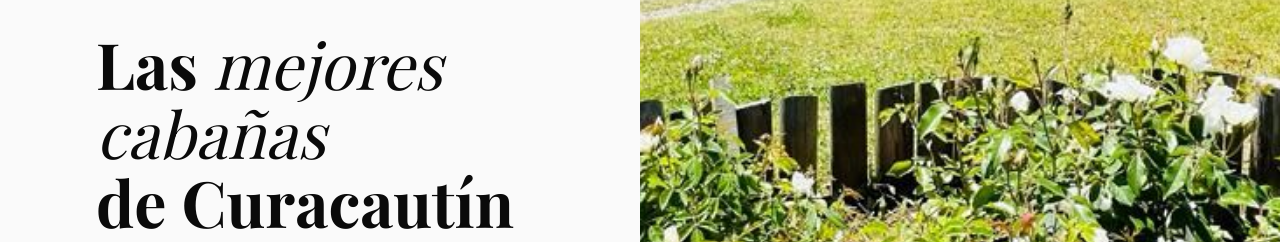
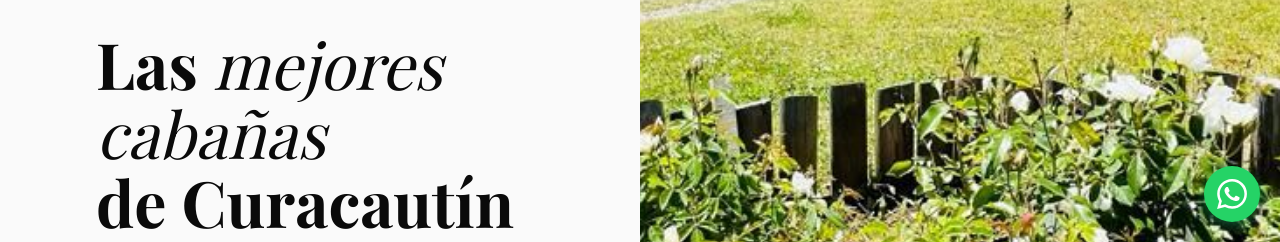
Before and after one commit to kkrloszzz/Cabanas_KM8, a plain HTML site: page Cabañas/vistas/KM8.html in a window 1280 px wide. Shown: the part 558-800 px from the top of the page. Drawn offline with nearby package versions, Linux system fonts and the light colour scheme; a web font is replaced by a local one.

Commit message:
button WhatsApp

```diff
--- a/Cabañas/css/style.css
+++ b/Cabañas/css/style.css
@@ -774,3 +774,25 @@
     border-radius: 6px;
   }
 }
+
+/* Botón flotante de WhatsApp */
+.whatsapp-btn {
+  position: fixed;
+  bottom: 20px;
+  right: 20px;
+  z-index: 9999;
+  display: flex;
+  align-items: center;
+  justify-content: center;
+  width: 56px;
+  height: 56px;
+  background: #25D366;
+  border-radius: 50%;
+  box-shadow: 0 4px 12px rgba(37, 211, 102, 0.4);
+  text-decoration: none;
+  transition: transform 0.2s;
+}
+
+.whatsapp-btn:hover {
+  transform: scale(1.1);
+}
--- a/Cabañas/vistas/KM8.html
+++ b/Cabañas/vistas/KM8.html
@@ -267,7 +267,6 @@
   <div class="social-links">
     <a href="https://www.instagram.com/cabanas_km8/" class="social-link"><span class="social-link-icon">📸</span> Instagram</a>
     <a href="https://www.facebook.com/cabanas.km.curacautin" class="social-link"><span class="social-link-icon">ⓕ</span> Facebook</a>
-    <a href="#" class="social-link"><span class="social-link-icon">📞</span> WhatsApp</a>
     <a href="https://www.airbnb.cl/rooms/1011163247561785347?source_impression_id=p3_1776221633_P3oqOCZ7-CprQ21W" class="social-link"><span class="social-link-icon">🅰️</span> Airbnb</a>
   </div>
 </section>
@@ -386,7 +385,12 @@
     </div>
   </div>
 </section>
-
+<!--Boton de WhatsApp-->
+<a href="https://wa.me/+56952075800" target="_blank" class="whatsapp-btn">
+  <svg xmlns="http://www.w3.org/2000/svg" width="30" height="30" viewBox="0 0 24 24" fill="white">
+    <path d="M17.472 14.382c-.297-.149-1.758-.867-2.03-.967-.273-.099-.471-.148-.67.15-.197.297-.767.966-.94 1.164-.173.199-.347.223-.644.075-.297-.15-1.255-.463-2.39-1.475-.883-.788-1.48-1.761-1.653-2.059-.173-.297-.018-.458.13-.606.134-.133.298-.347.446-.52.149-.174.198-.298.298-.497.099-.198.05-.371-.025-.52-.075-.149-.669-1.612-.916-2.207-.242-.579-.487-.5-.669-.51-.173-.008-.371-.01-.57-.01-.198 0-.52.074-.792.372-.272.297-1.04 1.016-1.04 2.479 0 1.462 1.065 2.875 1.213 3.074.149.198 2.096 3.2 5.077 4.487.709.306 1.262.489 1.694.625.712.227 1.36.195 1.871.118.571-.085 1.758-.719 2.006-1.413.248-.694.248-1.289.173-1.413-.074-.124-.272-.198-.57-.347m-5.421 7.403h-.004a9.87 9.87 0 01-5.031-1.378l-.361-.214-3.741.982.998-3.648-.235-.374a9.86 9.86 0 01-1.51-5.26c.001-5.45 4.436-9.884 9.888-9.884 2.64 0 5.122 1.03 6.988 2.898a9.825 9.825 0 012.893 6.994c-.003 5.45-4.437 9.884-9.885 9.884m8.413-18.297A11.815 11.815 0 0012.05 0C5.495 0 .16 5.335.157 11.892c0 2.096.547 4.142 1.588 5.945L.057 24l6.305-1.654a11.882 11.882 0 005.683 1.448h.005c6.554 0 11.89-5.335 11.893-11.893a11.821 11.821 0 00-3.48-8.413Z"/>
+  </svg>
+</a>
 <footer>
   <div class="footer-grid">
     <div class="footer-brand">
@@ -415,7 +419,6 @@
       <ul>
         <li><a href="#">hola@rincondelsur.cl</a></li>
         <li><a href="#">+56 9 1234 5678</a></li>
-        <li><a href="#">WhatsApp</a></li>
         <li><a href="#">Instagram</a></li>
       </ul>
     </div>
```
